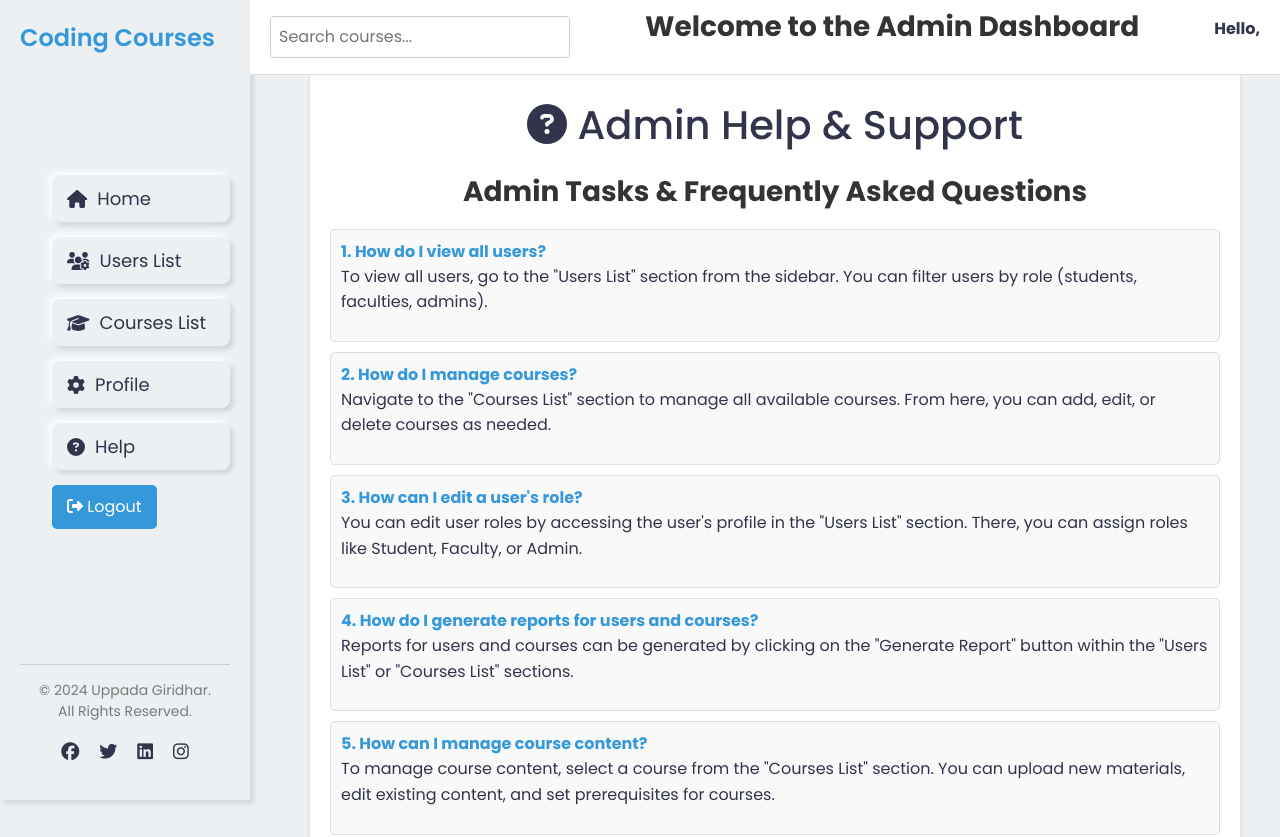
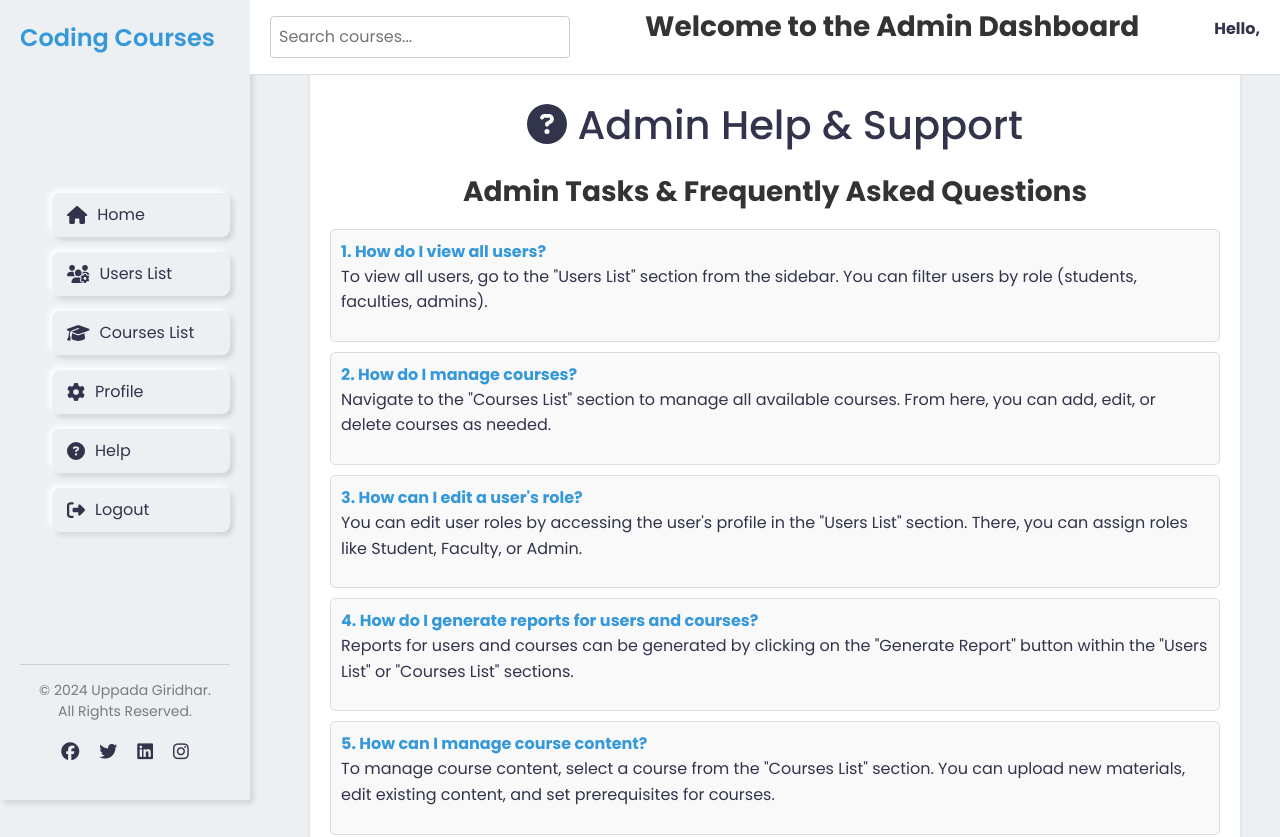
Before and after one commit to 2200032547-Giridhar/Course_Management_System_Frontend, a React (Create React App) app: page /help1/1 in a window 1280 px wide. Shown: the top 837 px of the page. Built offline with nearby package versions, Linux system fonts and the light colour scheme; no server answers; sample sign-in values are in the browser's storage.

Commit message:
Update Help1.js

```diff
--- a/src/Components/AdminPages/Help1.js
+++ b/src/Components/AdminPages/Help1.js
@@ -1,6 +1,6 @@
 import React, { useState, useEffect } from "react";
 import { FontAwesomeIcon } from "@fortawesome/react-fontawesome";
-import { useNavigate, useParams } from "react-router-dom";
+import { useNavigate, useParams, Link } from "react-router-dom";
 import {
   faSignOutAlt,
   faUsersCog,
@@ -66,34 +66,40 @@ function AdminDashboard() {
         </div>
         <ul>
   <li>
-            <a href={`/admin-dashboard/${id}`}>
-              <FontAwesomeIcon icon={faHome} /> Home
-            </a>
+    <Link to={`/admin-dashboard/${id}`}>
+      <FontAwesomeIcon icon={faHome} />
+      <span className="nav-item">Home</span>
+    </Link>
   </li>
   <li>
-            <a href={`/students-list/${id}`}>
-              <FontAwesomeIcon icon={faUsersCog} /> Users List
-            </a>
+    <Link to={`/students-list/${id}`}>
+      <FontAwesomeIcon icon={faUsersCog} />
+      <span className="nav-item">Users List</span>
+    </Link>
   </li>
   <li>
-            <a href={`/course-list/${id}`}>
-              <FontAwesomeIcon icon={faGraduationCap} /> Courses List
-            </a>
+    <Link to={`/course-list/${id}`}>
+      <FontAwesomeIcon icon={faGraduationCap} />
+      <span className="nav-item">Courses List</span>
+    </Link>
   </li>
   <li>
-            <a href={`/settings1/${id}`}>
-              <FontAwesomeIcon icon={faCog} /> Profile
-            </a>
+    <Link to={`/settings1/${id}`}>
+      <FontAwesomeIcon icon={faCog} />
+      <span className="nav-item">Profile</span>
+    </Link>
   </li>
   <li>
-            <a href={`/help1/${id}`}>
-              <FontAwesomeIcon icon={faQuestionCircle} /> Help
-            </a>
+    <Link to={`/help1/${id}`}>
+      <FontAwesomeIcon icon={faQuestionCircle} />
+      <span className="nav-item">Help</span>
+    </Link>
   </li>
   <li>
-            <button onClick={handleLogout} className="logout-button">
-              <FontAwesomeIcon icon={faSignOutAlt} /> Logout
-            </button>
+    <Link to="/login">
+      <FontAwesomeIcon icon={faSignOutAlt} />
+      <span>Logout</span>
+    </Link>
   </li>
 </ul>
         <footer>
```
Lines whose indentation alone changed are shown as unchanged.
